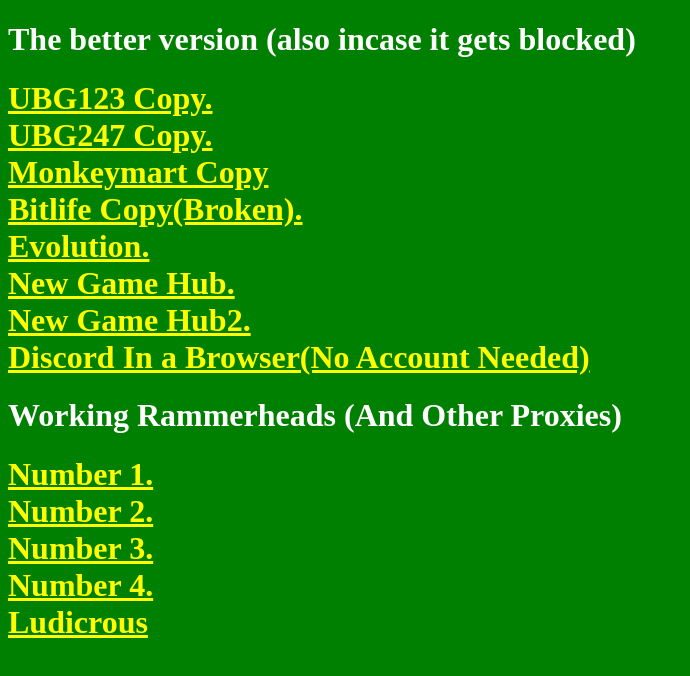
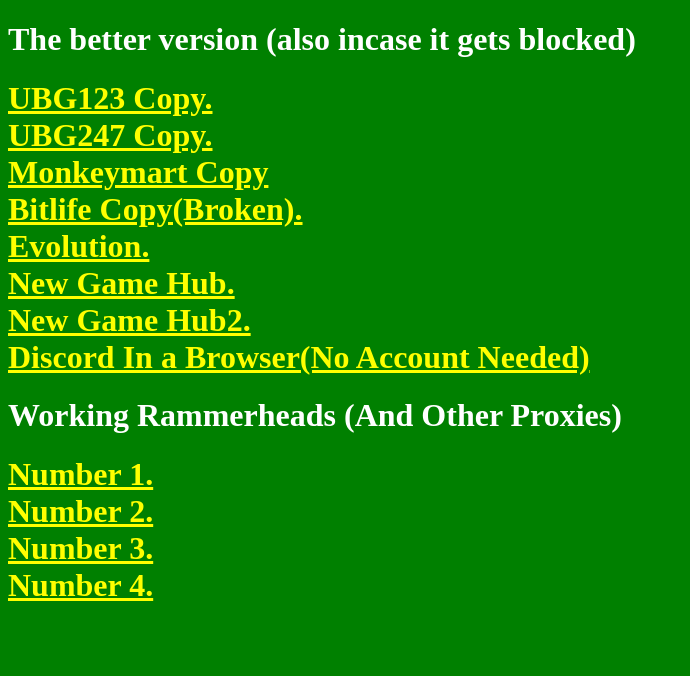
Before and after one commit to logicard/logicard.github.io, a plain HTML site: page index.html in a window 1280 px wide. Shown: the whole page, without its empty margins (0-690 px from the left). Drawn offline with Linux system fonts and the light colour scheme.

Commit message:
Update index.html

```diff
--- a/index.html
+++ b/index.html
@@ -30,7 +30,7 @@ color: yellow
 <a href="https://mathis6fun.ctotw.tw/"> Number 2. </a> <br>
 <a href="https://schooltechreadong.mywire.org/"> Number 3. </a> <br>
 <a href="https://science.iciclesmp.net/"> Number 4. </a> <br>
-<a href="https://toneindicator.org/"> Ludicrous </a> <br>
+
 
 
    </body>
```
